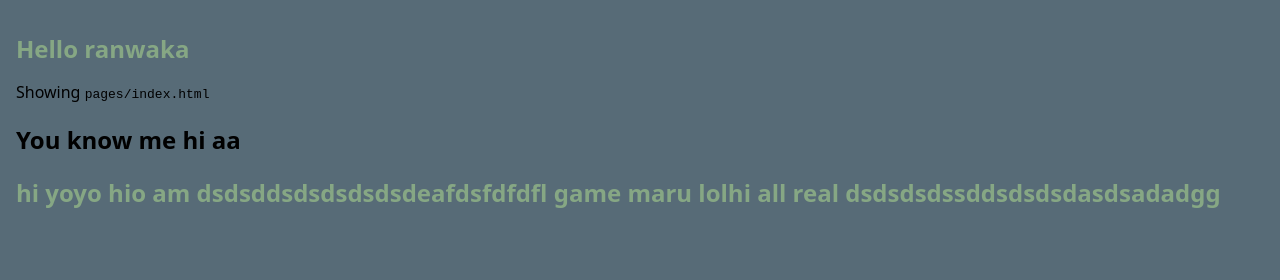
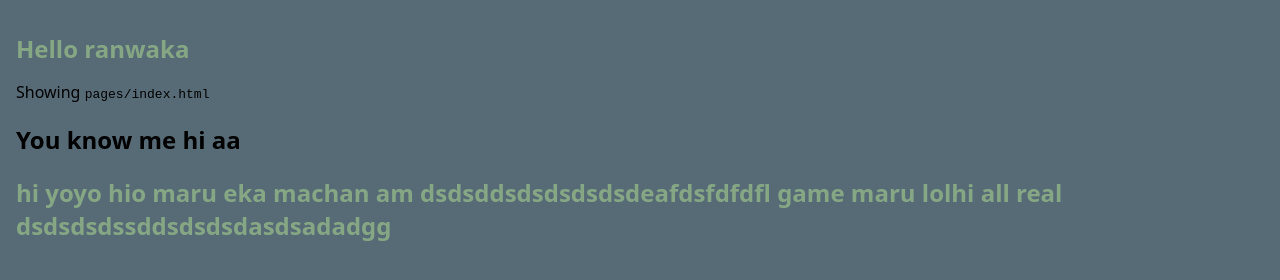
Before and after one commit to ukihunter/new, a website: page express-simple/pages/index.html in a window 1280 px wide. Drawn offline with Linux system fonts and the light colour scheme; files that its build step writes are made by us from their sources.

Commit message:
maru eka

```diff
--- a/express-simple/pages/index.html
+++ b/express-simple/pages/index.html
@@ -10,7 +10,7 @@
     <h1>Hello ranwaka</h1>
     <p>Showing <code>pages/index.html</code></p>
     <h2>You know me hi aa </h2>
-    <h1>hi yoyo hio am dsdsddsdsdsdsdsdeafdsfdfdfl game maru lolhi all real dsdsdsdssddsdsdsdasdsadadgg</h1>
+    <h1>hi yoyo hio maru eka machan am dsdsddsdsdsdsdsdeafdsfdfdfl game maru lolhi all real dsdsdsdssddsdsdsdasdsadadgg</h1>
 
   </body>
 </html>
```
